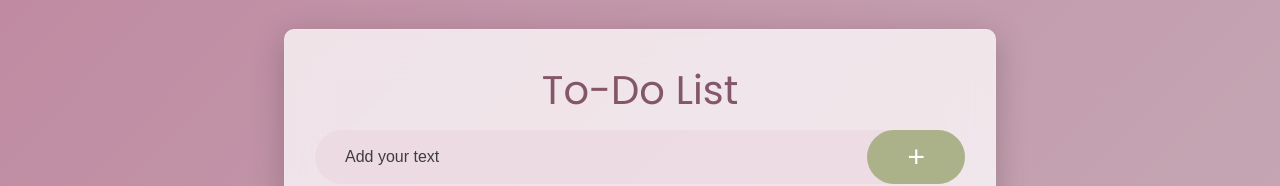
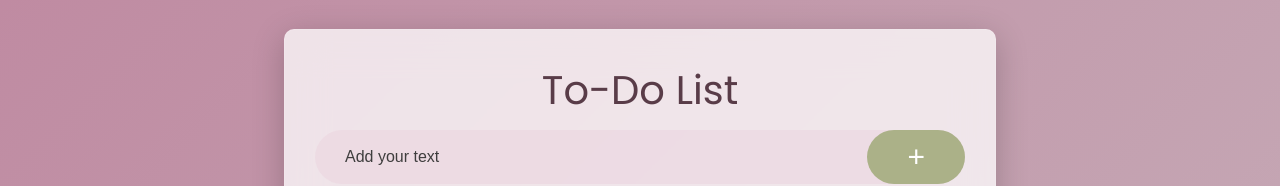
Before and after one commit to ssannejohansson/to-do-list, a plain HTML site: page index.html in a window 1280 px wide. Both pictures are taken after a click on the radio button "Pink". Shown: the part 165-351 px from the top of the page. Drawn offline with Linux system fonts and the light colour scheme.

Commit message:
to-do-list

```diff
--- a/styles/index.css
+++ b/styles/index.css
@@ -108,11 +108,11 @@ input[type="radio"]#light {
 
 :root:has(#pink:checked) {
     --clr-body-bg: linear-gradient(135deg, #bf88a0, #c6adb8);
-    --clr-title: #835769;
+    --clr-title: #593c48;
     --clr-input: #ecdae2ca;
     --clr-button: #abb188;
     --button-hover: #9da37c;
-    --clr-text: #835769;
+    --clr-text: #593c48;
     --clr-hover: #ecdae2ca;
     --check: invert(77%) sepia(3%) saturate(2439%) hue-rotate(28deg) brightness(94%) contrast(78%);
 }
```
Also changed, not shown: images/checked-br.svg (deleted), images/checked-li.svg (deleted), images/checked-pur.svg (deleted), images/checked-teal.svg (deleted), images/delete.svg (deleted), images/edit-br.svg (deleted), images/edit.svg (deleted), images/trash-br.svg (deleted), images/unchecked.svg (deleted), 1 other file.
